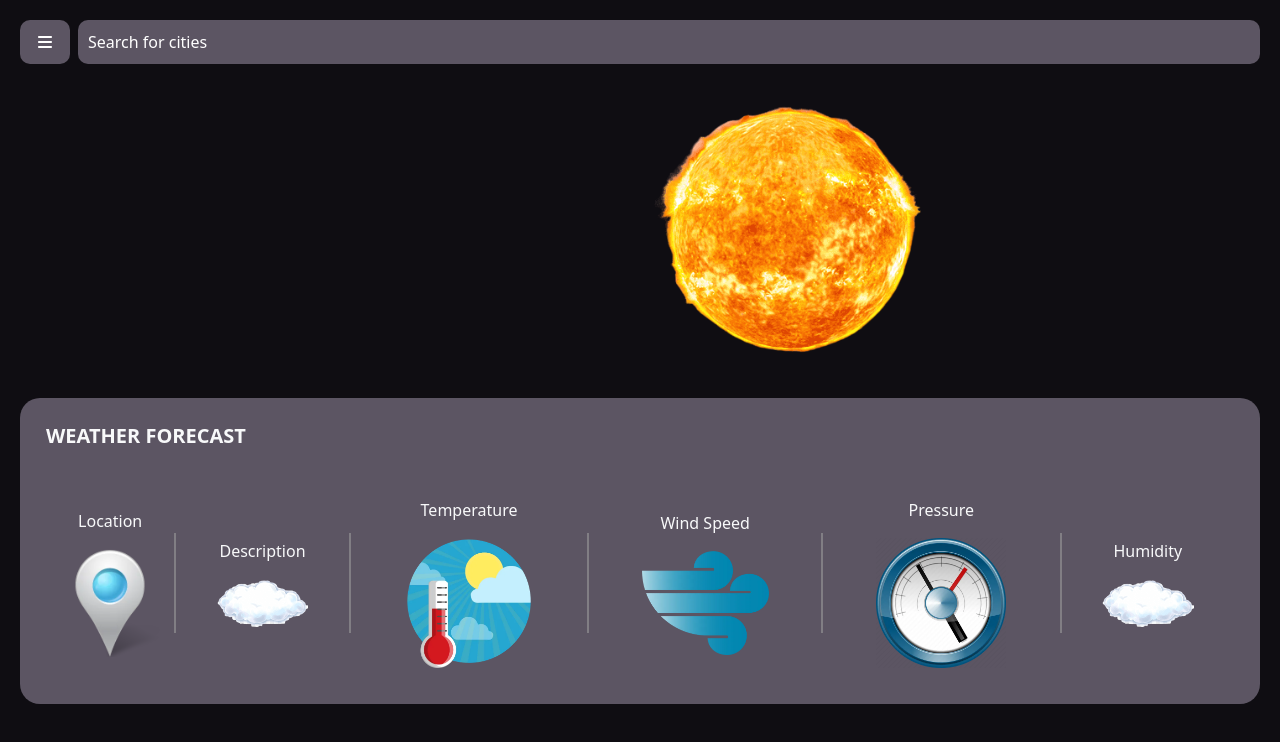
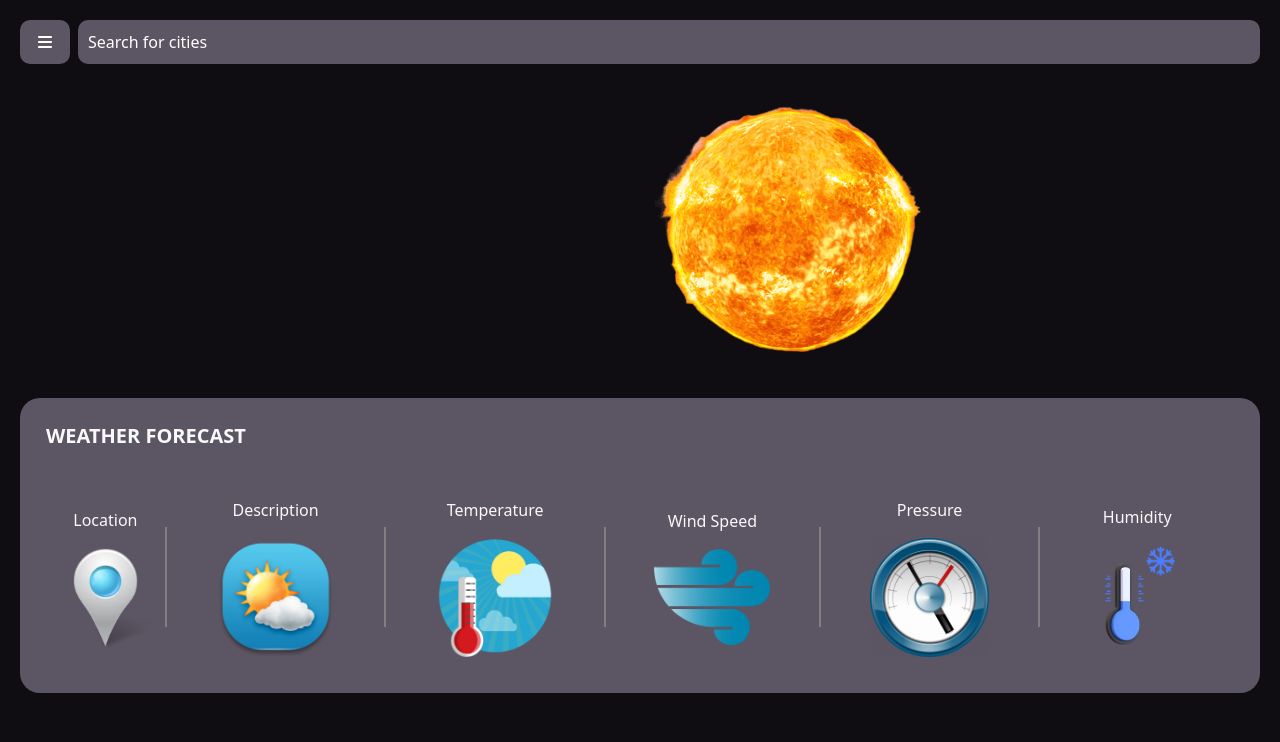
Before and after one commit to Oke-Precious/Weather-App, a plain HTML site: page async.html in a window 1280 px wide. Drawn offline with Linux system fonts and the light colour scheme.

Commit message:
async index.html

```diff
--- a/async.html
+++ b/async.html
@@ -63,7 +63,7 @@
                     <div class="forecastBorder"></div>
                     <div class="forecast">
                         <p id="">Description</p>
-                        <div class="w-100"><img src="./cloud.png" alt="" class="cloud"></div>
+                        <div class="w-100"><img src="./weather description.webp" alt="" class="cloud"></div>
                         <div class="fs-5 text-warning" id="descript"></div>
                     </div>
                     <div class="forecastBorder"></div>
@@ -89,7 +89,7 @@
                     <div class="forecastBorder"></div>
                     <div class="forecast">
                         <p id="">Humidity</p>
-                        <div class="w-100"><img src="./cloud.png" alt="" class="cloud"></div>
+                        <div class="w-100"><img src="./humidity.webp" alt="" class="cloud"></div>
                         <div class="fs-5 text-warning" id="humidity"></div>
                     </div>
                 </div>
```
Also changed, not shown: humidity.webp (added), weather description.webp (added).
